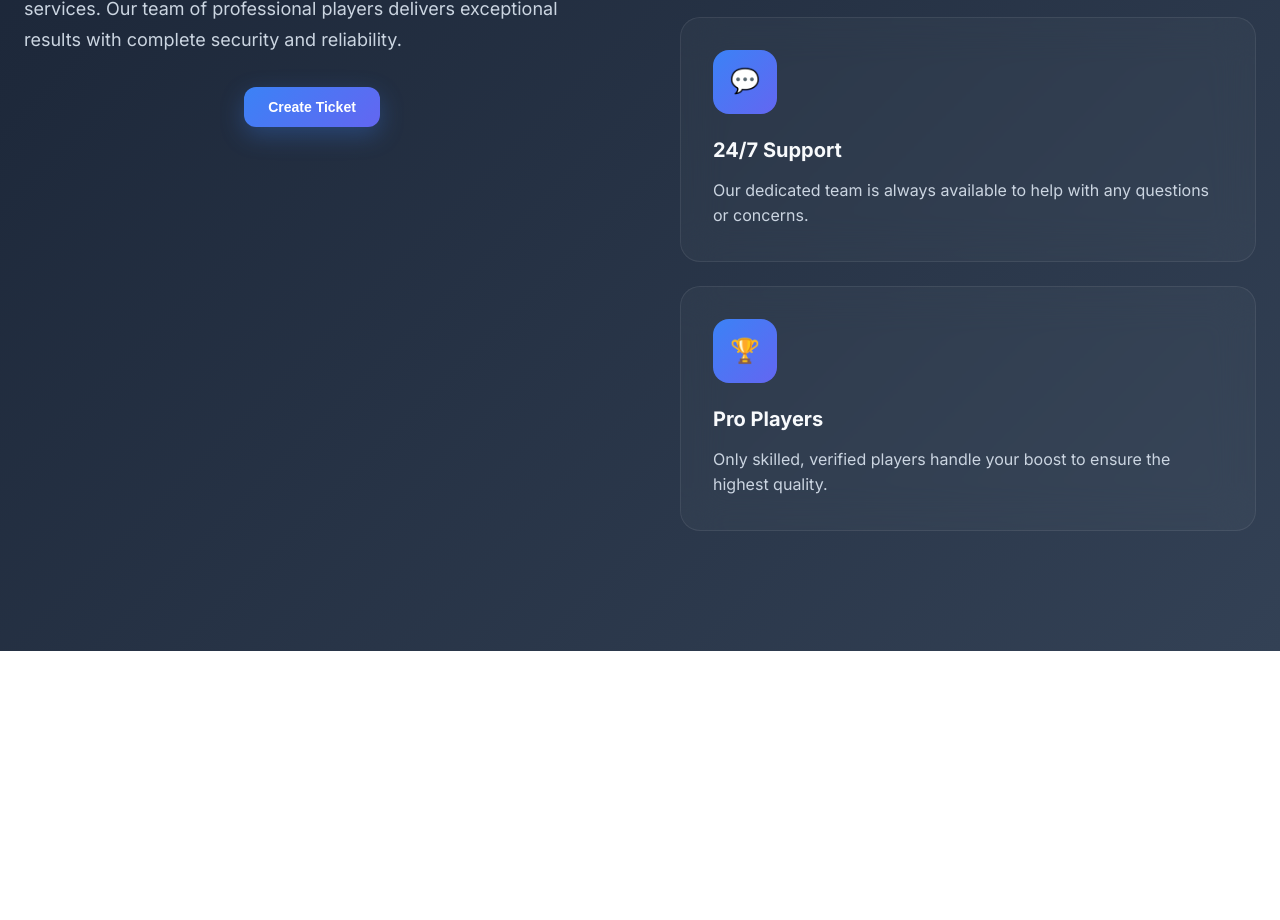
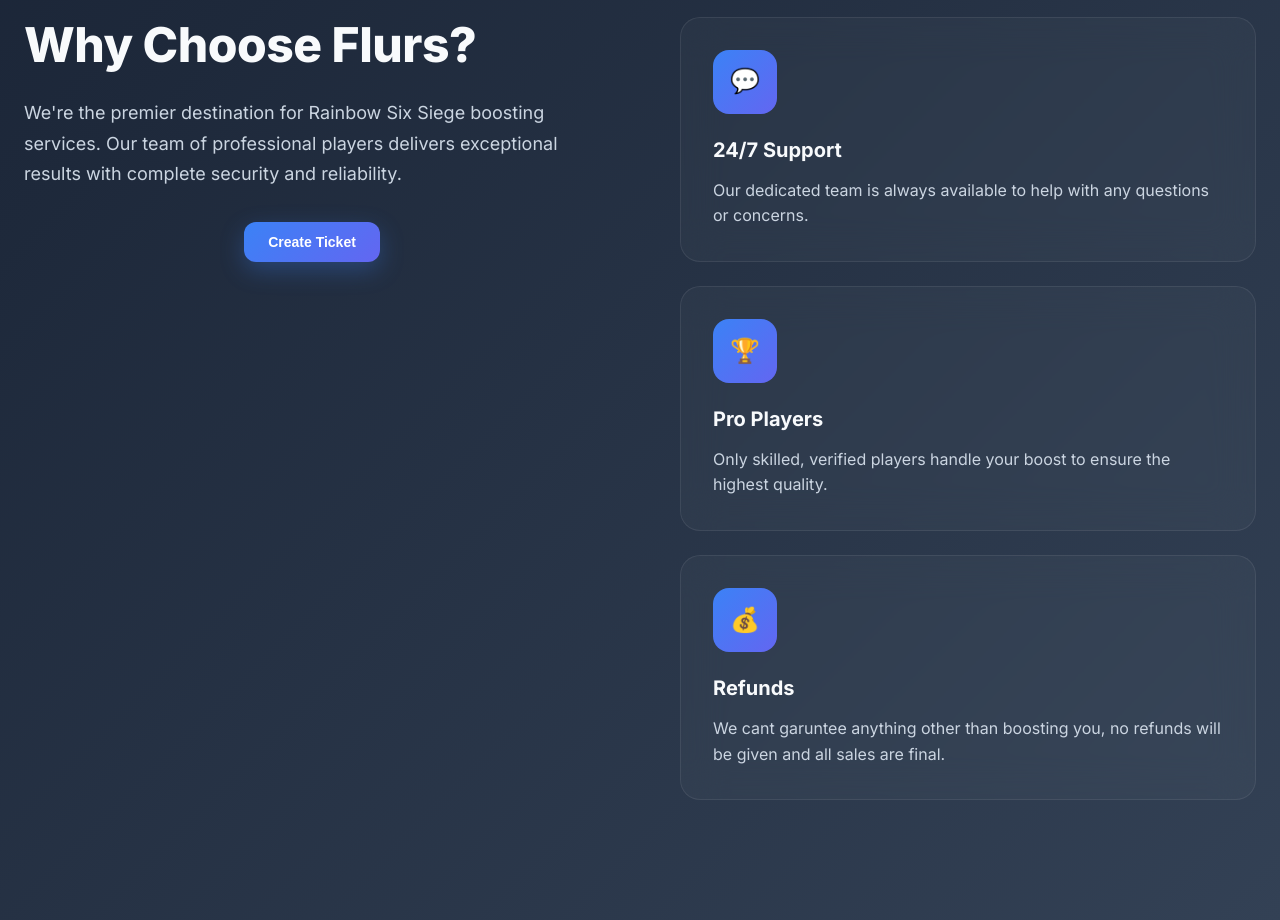
Before and after one commit to 900f/Flurs, a plain HTML site: page index.html in a window 1280 px wide. Shown: the part 1695-2615 px from the top of the page. Before the commit the page ends 2346 px from the top, so only its background shows below. Drawn offline with Linux system fonts and the light colour scheme.

Commit message:
Update index.html

```diff
--- a/index.html
+++ b/index.html
@@ -648,6 +648,12 @@
                     <h3>Pro Players</h3>
                     <p>Only skilled, verified players handle your boost to ensure the highest quality.</p>
                 </div>
+                <div class="feature-card">
+                    <div class="feature-icon">💰</div>
+                    <h3>Refunds</h3>
+                    <p>We cant garuntee anything other than boosting you, no refunds will be given and all sales are final.</p>
+                </div>
+            </div>
             </div>
         </section>
     </div>
```
